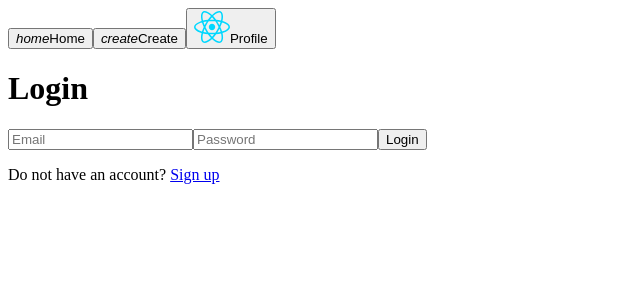
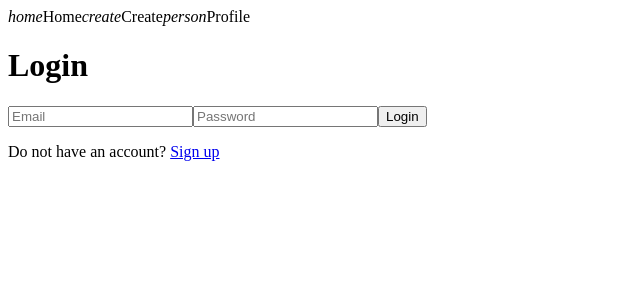
Before and after one commit to jacob-corletto/TourDiary, a React (Vite) app in the folder client/: page /login in a window 1280 px wide. Shown: the top 300 px of the page, without its empty margins (0-640 px from the left). Built offline with nearby package versions, Linux system fonts and the light colour scheme.

Commit message:
changed up the nav bar

```diff
--- a/client/src/components/Navbar.jsx
+++ b/client/src/components/Navbar.jsx
@@ -1,5 +1,6 @@
 import { useNavigate } from "react-router-dom";
-import logo from "../assets/react.svg"; // Ensure you have the correct path to your logo
+// import logo from "../assets/react.svg"; // Ensure you have the correct path to your logo
+// import me from "../assets/me.png"; // Ensure you have the correct path to your image
 
 const Navbar = () => {
   const navigate = useNavigate();
@@ -12,21 +13,30 @@ const Navbar = () => {
     navigate("/add-postcard");
   };
 
+  const handleProfile = () => {
+    navigate("/profile");
+  };
+
+  const isHome = window.location.pathname === "/" ? "active" : "";
+  const isCreate = window.location.pathname === "/add-postcard" ? "active" : "";
+  const isProfile = window.location.pathname === "/profile" ? "active" : "";
+
   return (
-    <nav className="bottom">
-      <button onClick={handleHome}>
+    <div className="tabs large">
+      <a className={isHome} onClick={handleHome}>
         <i>home</i>
         <span>Home</span>
-      </button>
-      <button onClick={handleCreatePostcard}>
+      </a>
+      <a className={isCreate} onClick={handleCreatePostcard}>
         <i>create</i>
         <span>Create</span>
-      </button>
-      <button>
-        <img src={logo} alt="Profile" />
+      </a>
+      <a className={isProfile} onClick={handleProfile}>
+        {/* <img className="" src={me} alt="Profile" /> */}
+        <i>person</i>
         <span>Profile</span>
-      </button>
-    </nav>
+      </a>
+    </div>
   );
 };
 
```
